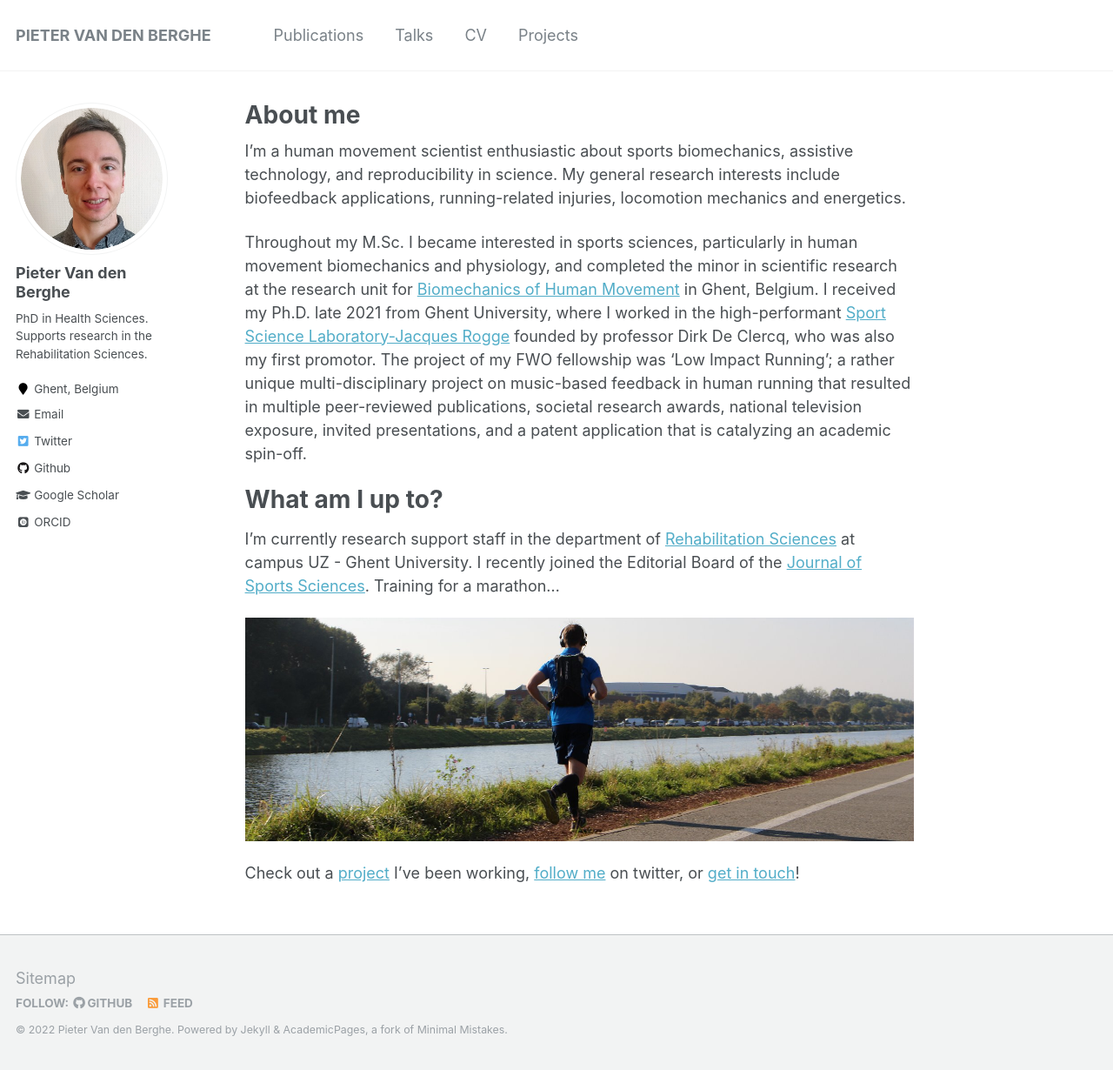
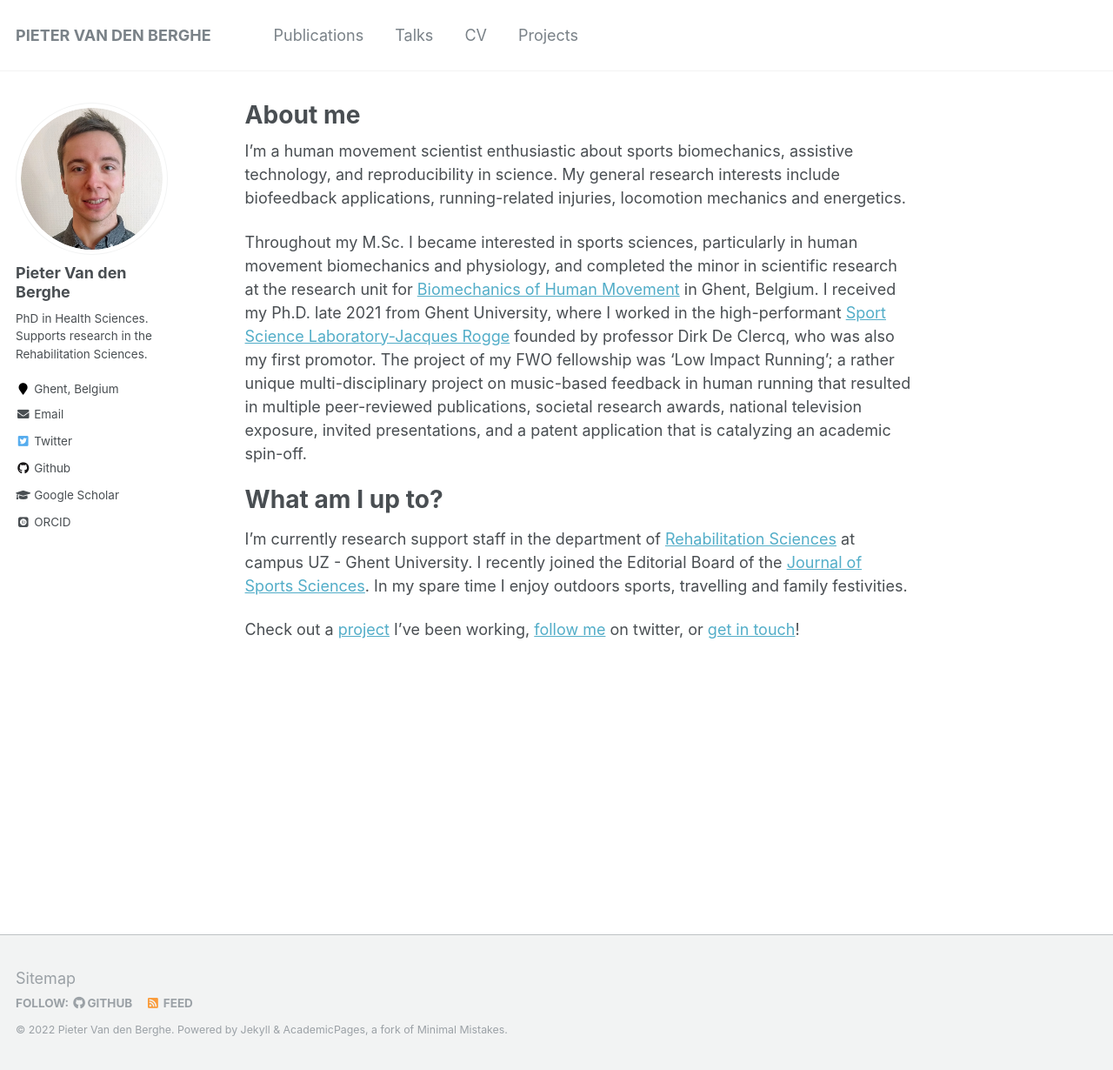
Before and after one commit to pivdnber/pivdnber.github.io, a Jekyll site: the page built from _pages/about.md, in a window 1280 px wide and 1230 px high. Shown: the whole window at 87% size. Built offline with Jekyll 4.4.1, drawn with Linux system fonts in a browser that asks for light colours; some web fonts are replaced.

Commit message:
Update about.md

```diff
--- a/_pages/about.md
+++ b/_pages/about.md
@@ -17,10 +17,6 @@
 What am I up to?
 ======
 
-I'm currently research support staff in the department of [Rehabilitation Sciences](https://www.ugent.be/ge/reva/en) at campus UZ - Ghent University. I recently joined the Editorial Board of the [Journal of Sports Sciences](https://www.tandfonline.com/action/journalInformation?show=editorialBoard&journalCode=rjsp20&). Training for a marathon...
-
-![LopenWatersportbaan](/images/1500x500twitterBanner.jpg)
-
-
+I'm currently research support staff in the department of [Rehabilitation Sciences](https://www.ugent.be/ge/reva/en) at campus UZ - Ghent University. I recently joined the Editorial Board of the [Journal of Sports Sciences](https://www.tandfonline.com/action/journalInformation?show=editorialBoard&journalCode=rjsp20&). In my spare time I enjoy outdoors sports, travelling and family festivities.
 
 Check out a [project](https://https://www.ugent.be/ge/bsw/en/research/biomechanics/projects#motor-retraining-by-real-time-sonic-feedback---understanding-strategies-of-low-impact-running) I’ve been working, [follow me](https://twitter.com/SportSciSum) on twitter, or [get in touch](mailto:pieter.vandenberghe@ugent.be)!
```
